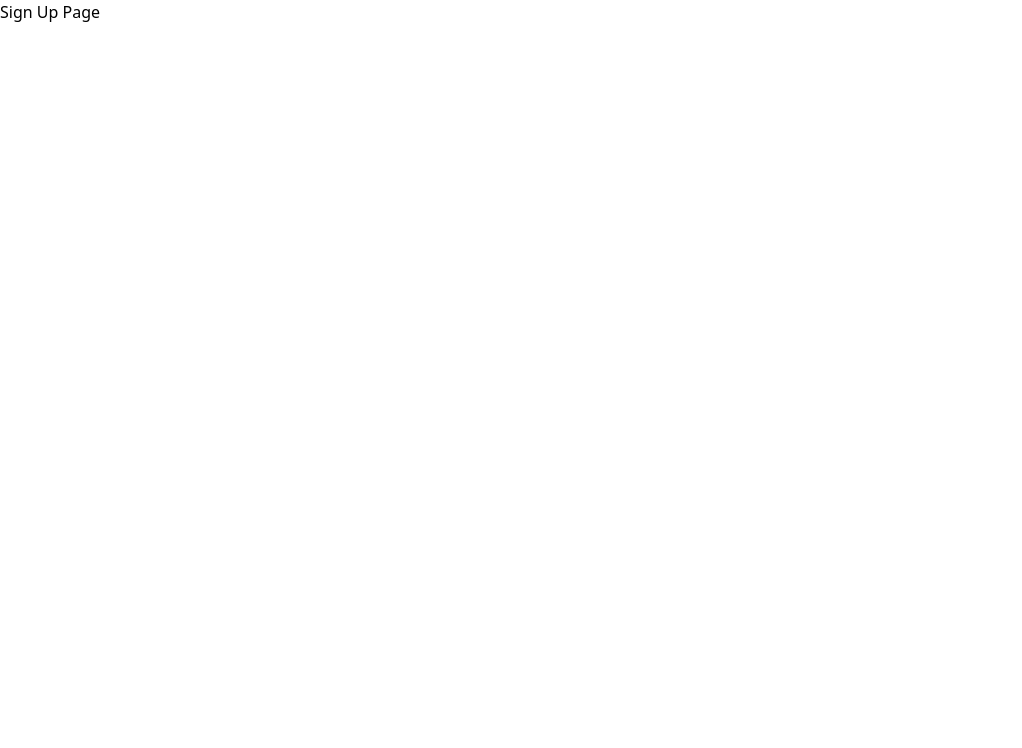
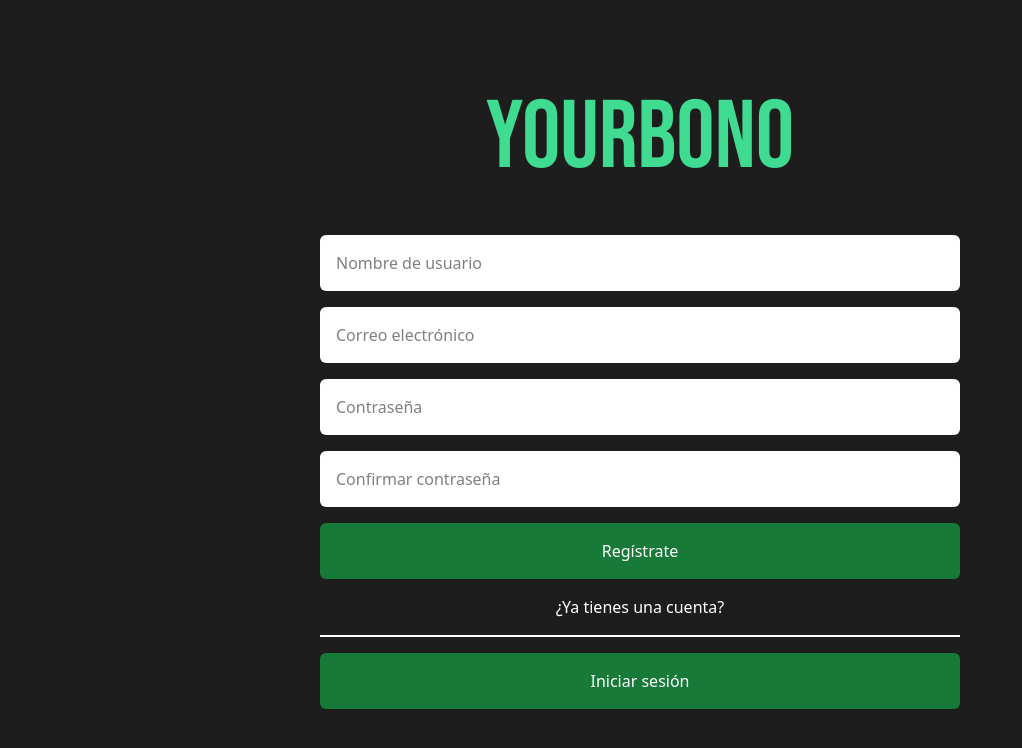
Before and after one commit to YourBono/front, a React (Vite) app: page /sign-up in a window 1280 px wide. Shown: the top 748 px of the page, without its empty margins (0-1022 px from the left). Built offline with nearby package versions, Linux system fonts and the light colour scheme; no server answers.

Commit message:
feat: sign-up page added

```diff
--- a/src/auth/pages/SignUpPage.tsx
+++ b/src/auth/pages/SignUpPage.tsx
@@ -1,8 +1,156 @@
-export const SignUpPage = () => {
-  return (
-    <div>
-      <h1>Sign Up Page</h1>
-      {/* Aquí puedes agregar el formulario de registro */}
-    </div>
-  );
-}
+import React, { useState } from 'react';
+import { AuthenticationInputFieldComponent } from '../components/AuthenticationInputFieldComponent';
+import { useNavigate } from 'react-router-dom';
+import { useAuthenticationStore } from '../services/authentication.store';
+import type { SignUpRequest } from '../model/request/sign-up.request';
+
+export const SignUpPage: React.FC = () => {
+    const navigate = useNavigate();
+    const { signUp } = useAuthenticationStore();
+
+    const [signUpRequest, setFormData] = useState<SignUpRequest>({
+        username: '',
+        email: '',
+        password: '',
+    });
+
+    const [confirmPassword, setConfirmPassword] = useState('');
+
+    const [errors, setErrors] = useState<{
+        username?: string;
+        email?: string;
+        password?: string;
+        confirmPassword?: string;
+        general?: string;
+    }>({});
+
+    const [isLoading, setIsLoading] = useState(false);
+
+    const handleChange = (field: string, value: string) => {
+        if (field === 'confirmPassword') {
+            setConfirmPassword(value);
+        } else {
+            setFormData((prev) => ({ ...prev, [field]: value }));
+        }
+
+        // Limpiar errores cuando el usuario empiece a escribir
+        if (errors[field as keyof typeof errors]) {
+            setErrors((prev) => ({ ...prev, [field]: undefined }));
+        }
+    };
+
+    const validateForm = (): boolean => {
+        const newErrors: typeof errors = {};
+
+        if (!signUpRequest.username) {
+            newErrors.username = 'El nombre de usuario es obligatorio';
+        } else if (signUpRequest.username.length < 3) {
+            newErrors.username = 'El nombre de usuario debe tener al menos 3 caracteres';
+        }
+
+        if (!signUpRequest.email) {
+            newErrors.email = 'El correo electrónico es obligatorio';
+        } else if (!/\S+@\S+\.\S+/.test(signUpRequest.email)) {
+            newErrors.email = 'El formato del correo electrónico no es válido';
+        }
+
+        if (!signUpRequest.password) {
+            newErrors.password = 'La contraseña es obligatoria';
+        } else if (signUpRequest.password.length < 8) {
+            newErrors.password = 'La contraseña debe tener al menos 8 caracteres';
+        } else if (!/(?=.*[a-z])(?=.*[A-Z])(?=.*\d)(?=.*[@$!%*?&])[A-Za-z\d@$!%*?&]/.test(signUpRequest.password)) {
+            newErrors.password = 'La contraseña debe contener al menos una mayúscula, una minúscula, un número y un carácter especial (@$!%*?&)';
+        }
+
+        if (!confirmPassword) {
+            newErrors.confirmPassword = 'Confirma tu contraseña';
+        } else if (signUpRequest.password !== confirmPassword) {
+            newErrors.confirmPassword = 'Las contraseñas no coinciden';
+        }
+
+        setErrors(newErrors);
+        return Object.keys(newErrors).length === 0;
+    };
+
+    const handleSignUp = async (e: React.FormEvent) => {
+        e.preventDefault();
+
+        if (!validateForm()) {
+            return;
+        }
+
+        setIsLoading(true);
+        try {
+            await signUp(signUpRequest, navigate);
+        } catch (error: any) {
+            setErrors({ general: error.message });
+        } finally {
+            setIsLoading(false);
+        }
+    };
+
+    const handleGoToSignIn = () => {
+        navigate('/sign-in');
+    };
+
+    return (
+        <main className="w-full h-[100dvh] px-4 sm:px-8 md:px-10 lg:px-16 py-4 flex flex-col justify-center items-center gap-2">
+            <h1 className="text-(--title-color) font-bebas-neue text-center text-8xl">YOURBONO</h1>
+            <form onSubmit={handleSignUp} className="flex flex-col gap-4 w-full max-w-160 mx-auto mt-10">
+                <AuthenticationInputFieldComponent
+                    value={signUpRequest.username}
+                    placeholder="Nombre de usuario"
+                    type="text"
+                    autocomplete="username"
+                    error={errors.username}
+                    onChange={(value) => handleChange('username', value)}
+                />
+                <AuthenticationInputFieldComponent
+                    value={signUpRequest.email}
+                    placeholder="Correo electrónico"
+                    type="email"
+                    autocomplete="email"
+                    error={errors.email}
+                    onChange={(value) => handleChange('email', value)}
+                />
+                <AuthenticationInputFieldComponent
+                    value={signUpRequest.password}
+                    placeholder="Contraseña"
+                    type="password"
+                    autocomplete="new-password"
+                    error={errors.password}
+                    onChange={(value) => handleChange('password', value)}
+                />
+                <AuthenticationInputFieldComponent
+                    value={confirmPassword}
+                    placeholder="Confirmar contraseña"
+                    type="password"
+                    autocomplete="new-password"
+                    error={errors.confirmPassword}
+                    onChange={(value) => handleChange('confirmPassword', value)}
+                />
+                <button
+                    type="submit"
+                    disabled={isLoading}
+                    className="bg-(--button-color) text-white p-4 rounded-md hover:cursor-pointer disabled:opacity-50 disabled:cursor-not-allowed"
+                >
+                    {isLoading ? 'Registrando...' : 'Regístrate'}
+                </button>
+
+                {errors.general && (
+                    <span className="text-red-400 text-sm text-center">{errors.general}</span>
+                )}
+
+                <p className="text-center text-base text-white">¿Ya tienes una cuenta?</p>
+                <div className="w-full h-0.5 bg-white" />
+                <button
+                    type="button"
+                    onClick={handleGoToSignIn}
+                    className="bg-(--button-color) text-white p-4 rounded-md hover:cursor-pointer"
+                >
+                    Iniciar sesión
+                </button>
+            </form>
+        </main>
+    );
+};
```
